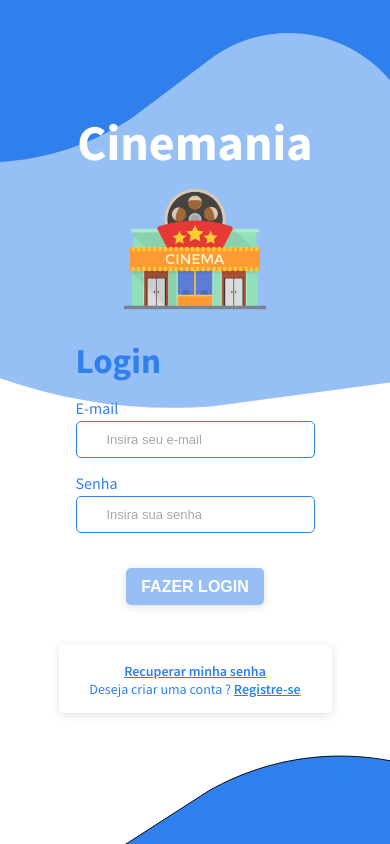
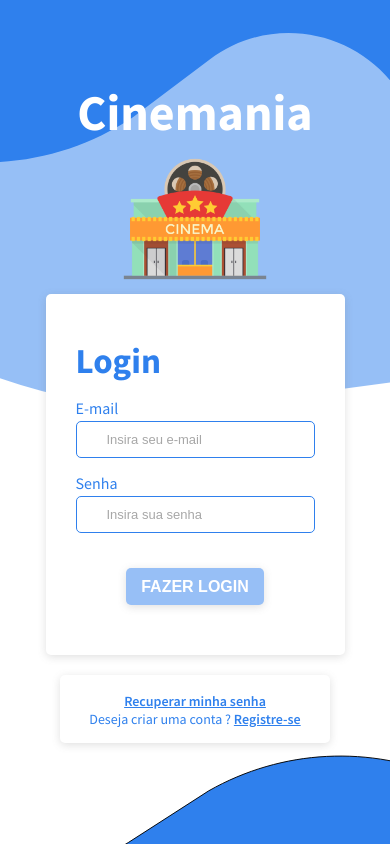
Before and after one commit to Nicochess/cinemania, a React (Create React App) app: page / in a window 390 px wide. Built offline with nearby package versions, Linux system fonts and the light colour scheme; no server answers.

Commit message:
fix: style mobile (#5)

```diff
--- a/src/sass/styles.css
+++ b/src/sass/styles.css
@@ -411,6 +411,11 @@
           align-items: flex-start;
   -ms-flex-line-pack: start;
       align-content: flex-start;
+  background-color: white;
+  border-radius: 5px;
+  padding: 30px;
+  -webkit-box-shadow: rgba(99, 99, 99, 0.2) 0px 2px 8px 0px;
+          box-shadow: rgba(99, 99, 99, 0.2) 0px 2px 8px 0px;
 }
 
 .main__card .card__form label {
@@ -479,7 +484,7 @@
 
 .card__senha {
   margin: 20px;
-  width: 70%;
+  width: 69%;
   display: -webkit-box;
   display: -ms-flexbox;
   display: flex;
--- a/src/sass/styles.scss
+++ b/src/sass/styles.scss
@@ -340,6 +340,10 @@
         flex-direction: column;
         align-items: flex-start;
         align-content: flex-start;
+        background-color: white;
+        border-radius: 5px;
+        padding: 30px;
+        box-shadow: rgba(99, 99, 99, 0.2) 0px 2px 8px 0px;
 
         label {
             display: flex;
@@ -357,7 +361,8 @@
     input {
         outline: none;
         padding: 10px 30px;
-        border: 1px solid #2F80ED;;
+        border: 1px solid #2F80ED;
+        ;
         border-radius: 5px;
         margin-bottom: 15px;
         background: transparent;
@@ -376,8 +381,9 @@
         margin: 20px 0;
         align-self: center;
         box-shadow: rgba(99, 99, 99, 0.2) 0px 2px 8px 0px;
-        &:hover{
-            background-color: darken( #97bff6, 15%);
+
+        &:hover {
+            background-color: darken(#97bff6, 15%);
         }
     }
 
@@ -385,7 +391,7 @@
 
 .card__senha {
     margin: 20px;
-    width: 70%;
+    width: 69%;
     display: flex;
     flex-direction: column;
     align-items: center;
@@ -416,20 +422,22 @@
         grid-template-columns: repeat(3, 1fr);
     }
 
-    .main__card{
+    .main__card {
         background-position-y: -252px, -424px, 129%;
-        form{
+
+        form {
             background-color: white;
             border-radius: 5px;
             padding: 30px;
             box-shadow: rgba(99, 99, 99, 0.2) 0px 2px 8px 0px;
-            .btn{
+
+            .btn {
                 width: 100%;
             }
         }
     }
 
-    .card__senha{
+    .card__senha {
         width: 38%;
     }
 }
@@ -442,12 +450,12 @@
         grid-template-columns: repeat(5, 1fr);
     }
 
-    .main__card{
+    .main__card {
         background-size: cover, cover, contain;
         background-position-y: -449px, -800px, 451%;
     }
 
-    .card__senha{
+    .card__senha {
         width: 22%;
     }
 }
```
Also changed, not shown: 1 other file (tests, documents, lock files or other folders).
